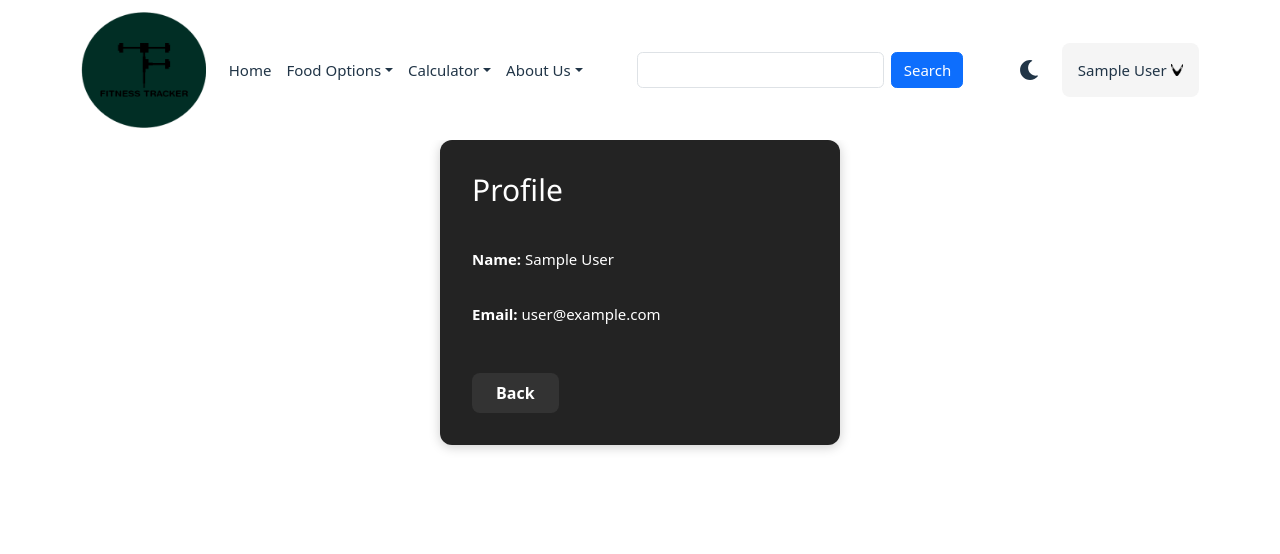
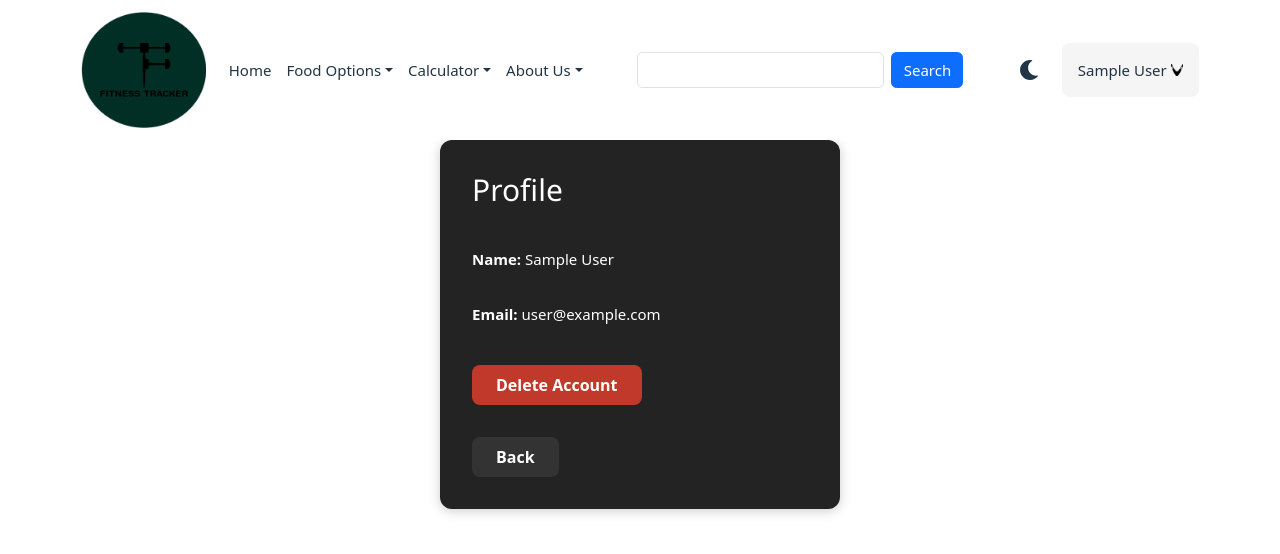
Before and after one commit to ssreekaran/fitness_tracker, a React (Vite) app: page /profile in a window 1280 px wide. Shown: the top 554 px of the page. Built offline with nearby package versions, Linux system fonts and the light colour scheme; no server answers; sample sign-in values are in the browser's storage.

Commit message:
remove unnecessary backend code and allows users to delete their account if they want on their profile page.

```diff
--- a/src/pages/ProfilePage.tsx
+++ b/src/pages/ProfilePage.tsx
@@ -1,11 +1,14 @@
 import React from "react";
 import { useNavigate } from "react-router-dom";
 import { useEffect, useState } from "react";
-import { onAuthStateChanged } from "firebase/auth";
+import { onAuthStateChanged, deleteUser } from "firebase/auth";
 import { auth } from "../firebase";
 
 const ProfilePage: React.FC = () => {
   const [user, setUser] = useState<any>(null);
+  const [error, setError] = useState<string>("");
+  const [success, setSuccess] = useState<string>("");
+  const [deleting, setDeleting] = useState(false);
   const navigate = useNavigate();
 
   useEffect(() => {
@@ -18,6 +21,27 @@ const ProfilePage: React.FC = () => {
     });
     return () => unsubscribe();
   }, [navigate]);
+
+  const handleDeleteAccount = async () => {
+    setError("");
+    setSuccess("");
+    setDeleting(true);
+    try {
+      if (user) {
+        await deleteUser(user);
+        setSuccess("Account deleted successfully.");
+        setTimeout(() => navigate("/"), 1500);
+      }
+    } catch (err: any) {
+      if (err.code === "auth/requires-recent-login") {
+        setError("Please log out and log in again to delete your account.");
+      } else {
+        setError(err.message || "Failed to delete account.");
+      }
+    } finally {
+      setDeleting(false);
+    }
+  };
 
   if (!user) return null;
 
@@ -43,6 +67,15 @@ const ProfilePage: React.FC = () => {
       <div style={{ margin: "16px 0" }}>
         <strong>Email:</strong> {user.email}
       </div>
+      <button
+        onClick={handleDeleteAccount}
+        disabled={deleting}
+        style={{ marginTop: 24, padding: "8px 24px", borderRadius: 8, background: "#c0392b", color: "#fff", border: "none", fontWeight: 600, fontSize: 16, cursor: deleting ? "not-allowed" : "pointer" }}
+      >
+        {deleting ? "Deleting..." : "Delete Account"}
+      </button>
+      {error && <div style={{ color: "#ff4d4f", marginTop: 12 }}>{error}</div>}
+      {success && <div style={{ color: "#2ecc40", marginTop: 12 }}>{success}</div>}
       <button onClick={() => navigate(-1)} style={{ marginTop: 32, padding: "8px 24px", borderRadius: 8, background: "#333", color: "#fff", border: "none", fontWeight: 600, fontSize: 16, cursor: "pointer" }}>Back</button>
     </div>
   );
```
Also changed, not shown: src/config/firebase.ts (deleted, +0 -7 lines), src/services/api.ts (deleted, +0 -18 lines).
